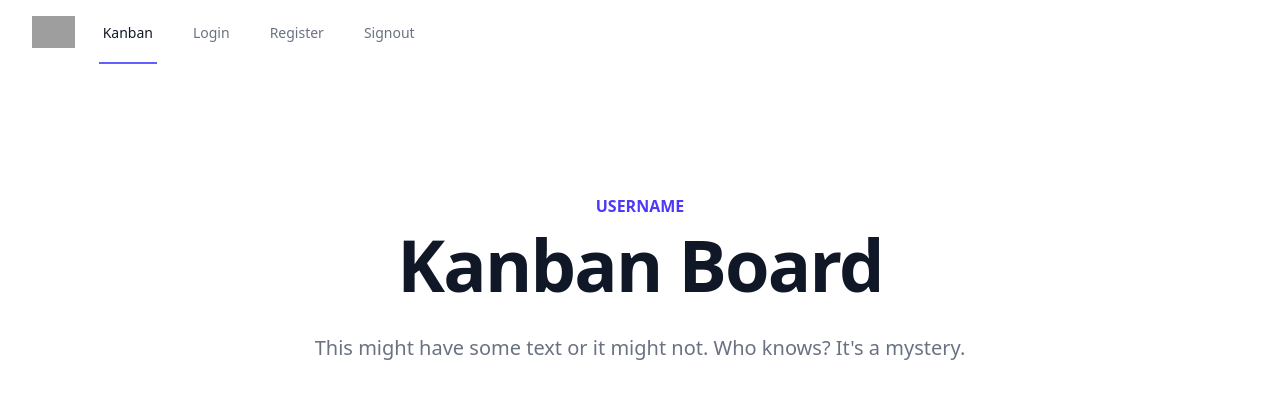
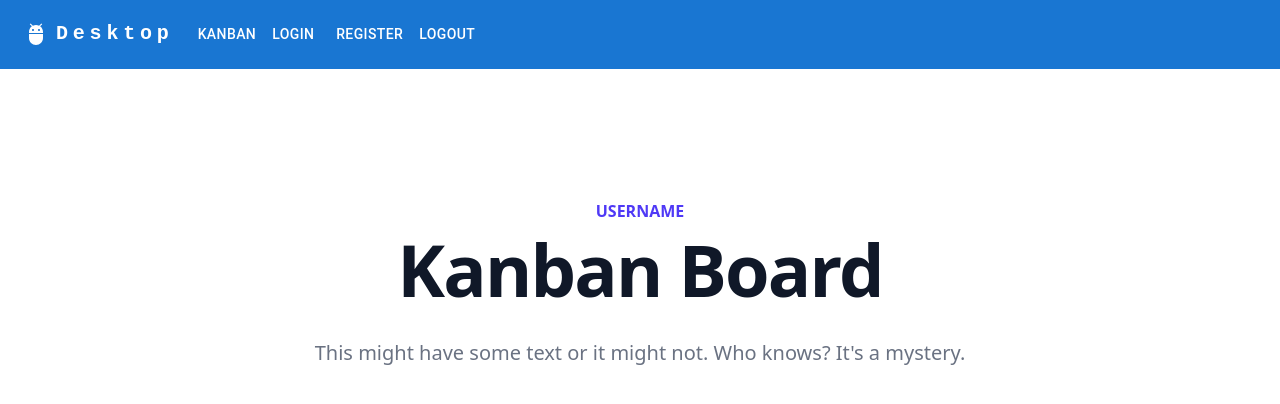
Before and after one commit to dtuukkanen/KanbanApp, a React (Vite) app in the folder client/: page / in a window 1280 px wide. Shown: the top 404 px of the page. Built offline with nearby package versions, Linux system fonts and the light colour scheme; grey boxes are pictures that could not be loaded.

Commit message:
Header changed to material ui

```diff
--- a/client/package.json
+++ b/client/package.json
@@ -10,8 +10,13 @@
     "preview": "vite preview"
   },
   "dependencies": {
+    "@emotion/react": "^11.14.0",
+    "@emotion/styled": "^11.14.0",
+    "@fontsource/roboto": "^5.1.1",
     "@headlessui/react": "^2.2.0",
     "@heroicons/react": "^2.2.0",
+    "@mui/icons-material": "^6.4.4",
+    "@mui/material": "^6.4.4",
     "@tailwindcss/vite": "^4.0.6",
     "react": "^19.0.0",
     "react-router-dom": "^7.1.5",
--- a/client/src/components/Header.tsx
+++ b/client/src/components/Header.tsx
@@ -1,124 +1,138 @@
-import { Disclosure, DisclosureButton, DisclosurePanel } from '@headlessui/react'
-import { Bars3Icon, XMarkIcon } from '@heroicons/react/24/outline'
-import { NavLink } from 'react-router-dom'
+import * as React from 'react';
+import AppBar from '@mui/material/AppBar';
+import Box from '@mui/material/Box';
+import Toolbar from '@mui/material/Toolbar';
+import IconButton from '@mui/material/IconButton';
+import Typography from '@mui/material/Typography';
+import Menu from '@mui/material/Menu';
+import MenuIcon from '@mui/icons-material/Menu';
+import Container from '@mui/material/Container';
+import Button from '@mui/material/Button';
+import MenuItem from '@mui/material/MenuItem';
+import AdbIcon from '@mui/icons-material/Adb';
+import { Link } from 'react-router-dom';
+
+const pages = [
+  { name: 'Kanban', link: '/'},
+  { name: 'Login', link: '/login'},
+  { name: 'Register', link: '/register'},
+  { name: 'Logout', link: '/logout'}
+];
 
 const Header = () => {
+  const [anchorElNav, setAnchorElNav] = React.useState<null | HTMLElement>(null);
+
+  const handleOpenNavMenu = (event: React.MouseEvent<HTMLElement>) => {
+    setAnchorElNav(event.currentTarget);
+  };
+
+  const handleCloseNavMenu = () => {
+    setAnchorElNav(null);
+  };
+
   return (
-    <Disclosure as="nav" className="bg-white shadow-sm">
-      <div className="mx-auto max-w-7xl px-4 sm:px-6 lg:px-8">
-        <div className="flex h-16 justify-between">
-          <div className="flex">
-            <div className="flex shrink-0 items-center">
-              <img
-                alt="Your Company"
-                src="https://tailwindui.com/plus-assets/img/logos/mark.svg?color=indigo&shade=600"
-                className="h-8 w-auto"
-              />
-            </div>
-            <div className="hidden sm:ml-6 sm:flex sm:space-x-8">
-              {/* Current: "border-indigo-500 text-gray-900", Default: "border-transparent text-gray-500 hover:border-gray-300 hover:text-gray-700" */}
-              <NavLink
-                to="/"
-                className={({ isActive }) =>
-                  isActive
-                    ? "inline-flex items-center border-b-2 border-indigo-500 px-1 pt-1 text-sm font-medium text-gray-900"
-                    : "inline-flex items-center border-b-2 border-transparent px-1 pt-1 text-sm font-medium text-gray-500 hover:border-gray-300 hover:text-gray-700"
-                }
+    <AppBar position="static">
+      <Container maxWidth="xl">
+        <Toolbar disableGutters>
+          {/* Desktop Logo */}
+          <AdbIcon sx={{ display: { xs: 'none', md: 'flex' }, mr: 1 }} />
+          <Typography
+            variant="h6"
+            noWrap
+            component="a"
+            href="#app-bar-with-responsive-menu"
+            sx={{
+              mr: 2,
+              display: { xs: 'none', md: 'flex' },
+              fontFamily: 'monospace',
+              fontWeight: 700,
+              letterSpacing: '.3rem',
+              color: 'inherit',
+              textDecoration: 'none',
+            }}
+          >
+            Desktop
+          </Typography>
+          {/* Desktop Menu */}
+          <Box sx={{ flexGrow: 1, display: { xs: 'none', md: 'flex' } }}>
+            {pages.map((page) => (
+              <Button
+                key={page.name}
+                onClick={handleCloseNavMenu}
+                component={Link}
+                to={page.link}
+                sx={{ my: 2, color: 'white', display: 'block' }}
               >
-                Kanban
-              </NavLink>
-              <NavLink
-                to="/login"
-                className={({ isActive }) =>
-                  isActive
-                    ? "inline-flex items-center border-b-2 border-indigo-500 px-1 pt-1 text-sm font-medium text-gray-900"
-                    : "inline-flex items-center border-b-2 border-transparent px-1 pt-1 text-sm font-medium text-gray-500 hover:border-gray-300 hover:text-gray-700"
-                }
-              >
-                Login
-              </NavLink>
-              <NavLink
-                to="/register"
-                className={({ isActive }) =>
-                  isActive
-                    ? "inline-flex items-center border-b-2 border-indigo-500 px-1 pt-1 text-sm font-medium text-gray-900"
-                    : "inline-flex items-center border-b-2 border-transparent px-1 pt-1 text-sm font-medium text-gray-500 hover:border-gray-300 hover:text-gray-700"
-                }
-              >
-                Register
-              </NavLink>
-              <NavLink
-                to="/signout"
-                className={({ isActive }) =>
-                  isActive
-                    ? "inline-flex items-center border-b-2 border-indigo-500 px-1 pt-1 text-sm font-medium text-gray-900"
-                    : "inline-flex items-center border-b-2 border-transparent px-1 pt-1 text-sm font-medium text-gray-500 hover:border-gray-300 hover:text-gray-700"
-                }
-              >
-                Signout
-              </NavLink>
-            </div>
-          </div>
-          <div className="-mr-2 flex items-center sm:hidden">
-            {/* Mobile menu button */}
-            <DisclosureButton className="group relative inline-flex items-center justify-center rounded-md p-2 text-gray-400 hover:bg-gray-100 hover:text-gray-500 focus:ring-2 focus:ring-indigo-500 focus:outline-hidden focus:ring-inset">
-              <span className="absolute -inset-0.5" />
-              <span className="sr-only">Open main menu</span>
-              <Bars3Icon aria-hidden="true" className="block size-6 group-data-open:hidden" />
-              <XMarkIcon aria-hidden="true" className="hidden size-6 group-data-open:block" />
-            </DisclosureButton>
-          </div>
-        </div>
-      </div>
+                {page.name}
+              </Button>
+            ))}
+          </Box>
 
-      <DisclosurePanel className="sm:hidden border-b border-gray-200">
-        <div className="space-y-1 pt-2 pb-3">
-          {/* Current: "bg-indigo-50 border-indigo-500 text-indigo-700", Default: "border-transparent text-gray-500 hover:bg-gray-50 hover:border-gray-300 hover:text-gray-700" */}
-          <NavLink
-            to="/"
-            end
-            className={({ isActive }) =>
-              isActive
-                ? "block border-l-4 border-indigo-500 bg-indigo-50 py-2 pr-4 pl-3 text-base font-medium text-indigo-700"
-                : "block border-l-4 border-transparent py-2 pr-4 pl-3 text-base font-medium text-gray-500 hover:border-gray-300 hover:bg-gray-50 hover:text-gray-700"
-            }
+          {/* Mobile Menu */}
+          <Box sx={{ flexGrow: 1, display: { xs: 'flex', md: 'none' } }}>
+            <IconButton
+              size="large"
+              aria-label="account of current user"
+              aria-controls="menu-appbar"
+              aria-haspopup="true"
+              onClick={handleOpenNavMenu}
+              color="inherit"
+            >
+              <MenuIcon />
+            </IconButton>
+            <Menu
+              id="menu-appbar"
+              anchorEl={anchorElNav}
+              anchorOrigin={{
+                vertical: 'bottom',
+                horizontal: 'left',
+              }}
+              keepMounted
+              transformOrigin={{
+                vertical: 'top',
+                horizontal: 'left',
+              }}
+              open={Boolean(anchorElNav)}
+              onClose={handleCloseNavMenu}
+              sx={{ display: { xs: 'block', md: 'none' } }}
+            >
+              {pages.map((page) => (
+                <MenuItem
+                  key={page.name}
+                  onClick={handleCloseNavMenu}
+                  component={Link}
+                  to={page.link}
+                  >
+                  <Typography sx={{ textAlign: 'center' }}>{page.name}</Typography>
+                </MenuItem>
+              ))}
+            </Menu>
+          </Box>
+          {/* Mobile Logo */}
+          <AdbIcon sx={{ display: { xs: 'flex', md: 'none' }, mr: 1 }} />
+          <Typography
+            variant="h5"
+            noWrap
+            component="a"
+            href="#app-bar-with-responsive-menu"
+            sx={{
+              mr: 2,
+              display: { xs: 'flex', md: 'none' },
+              flexGrow: 1,
+              fontFamily: 'monospace',
+              fontWeight: 700,
+              letterSpacing: '.3rem',
+              color: 'inherit',
+              textDecoration: 'none',
+            }}
           >
-          Kanban
-        </NavLink>
-        <NavLink
-          to="/login"
-          className={({ isActive }) =>
-            isActive
-              ? "block border-l-4 border-indigo-500 bg-indigo-50 py-2 pr-4 pl-3 text-base font-medium text-indigo-700"
-              : "block border-l-4 border-transparent py-2 pr-4 pl-3 text-base font-medium text-gray-500 hover:border-gray-300 hover:bg-gray-50 hover:text-gray-700"
-          }
-        >
-          Login
-        </NavLink>
-        <NavLink
-          to="/register"
-          className={({ isActive }) =>
-            isActive
-              ? "block border-l-4 border-indigo-500 bg-indigo-50 py-2 pr-4 pl-3 text-base font-medium text-indigo-700"
-              : "block border-l-4 border-transparent py-2 pr-4 pl-3 text-base font-medium text-gray-500 hover:border-gray-300 hover:bg-gray-50 hover:text-gray-700"
-          }
-        >
-          Register
-        </NavLink>
-        <NavLink
-          to="/signout"
-          className={({ isActive }) =>
-            isActive
-              ? "block border-l-4 border-indigo-500 bg-indigo-50 py-2 pr-4 pl-3 text-base font-medium text-indigo-700"
-              : "block border-l-4 border-transparent py-2 pr-4 pl-3 text-base font-medium text-gray-500 hover:border-gray-300 hover:bg-gray-50 hover:text-gray-700"
-          }
-        >
-          Signout
-        </NavLink>
-        </div>
-      </DisclosurePanel>
-    </Disclosure>
-  )
+            Mobile
+          </Typography>
+
+        </Toolbar>
+      </Container>
+    </AppBar>
+  );
 }
 
 export default Header
```
Also changed, not shown: 1 other file (tests, documents, lock files or other folders).
